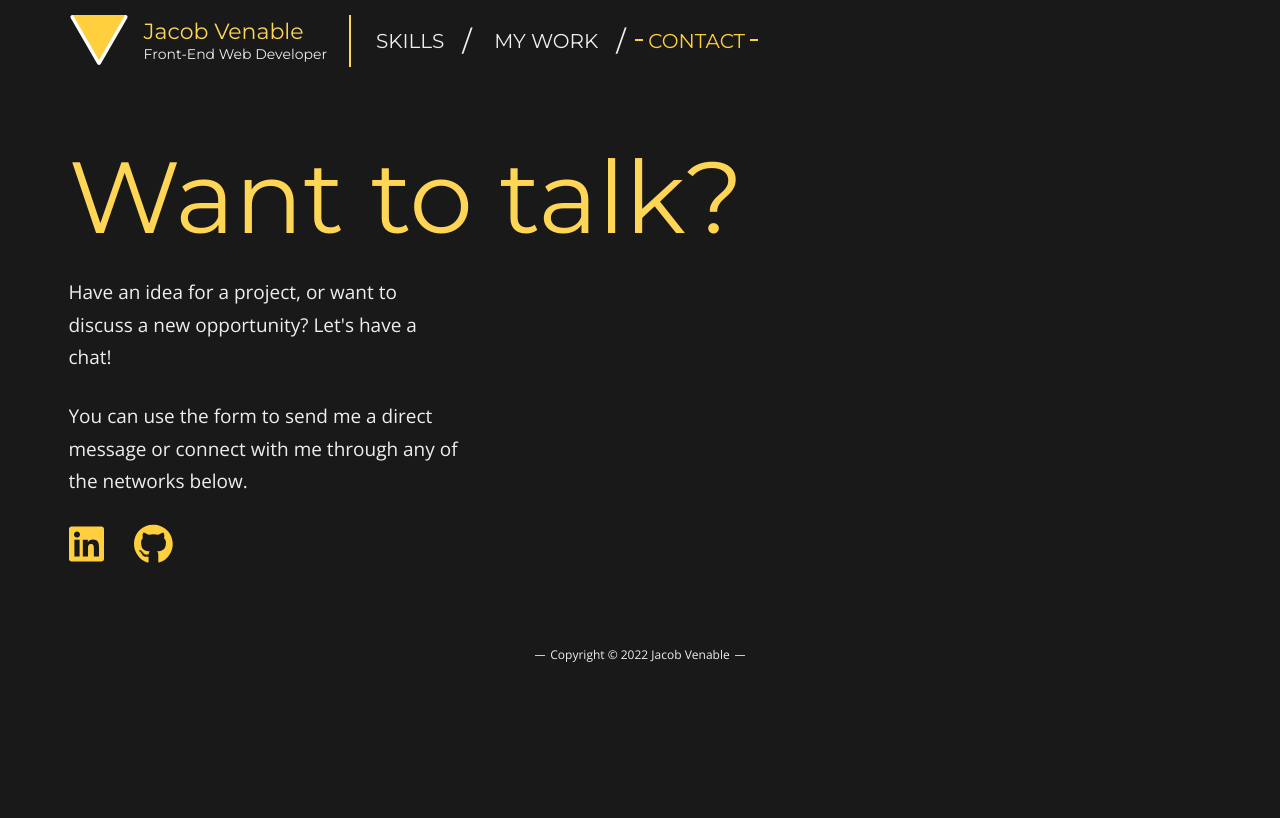
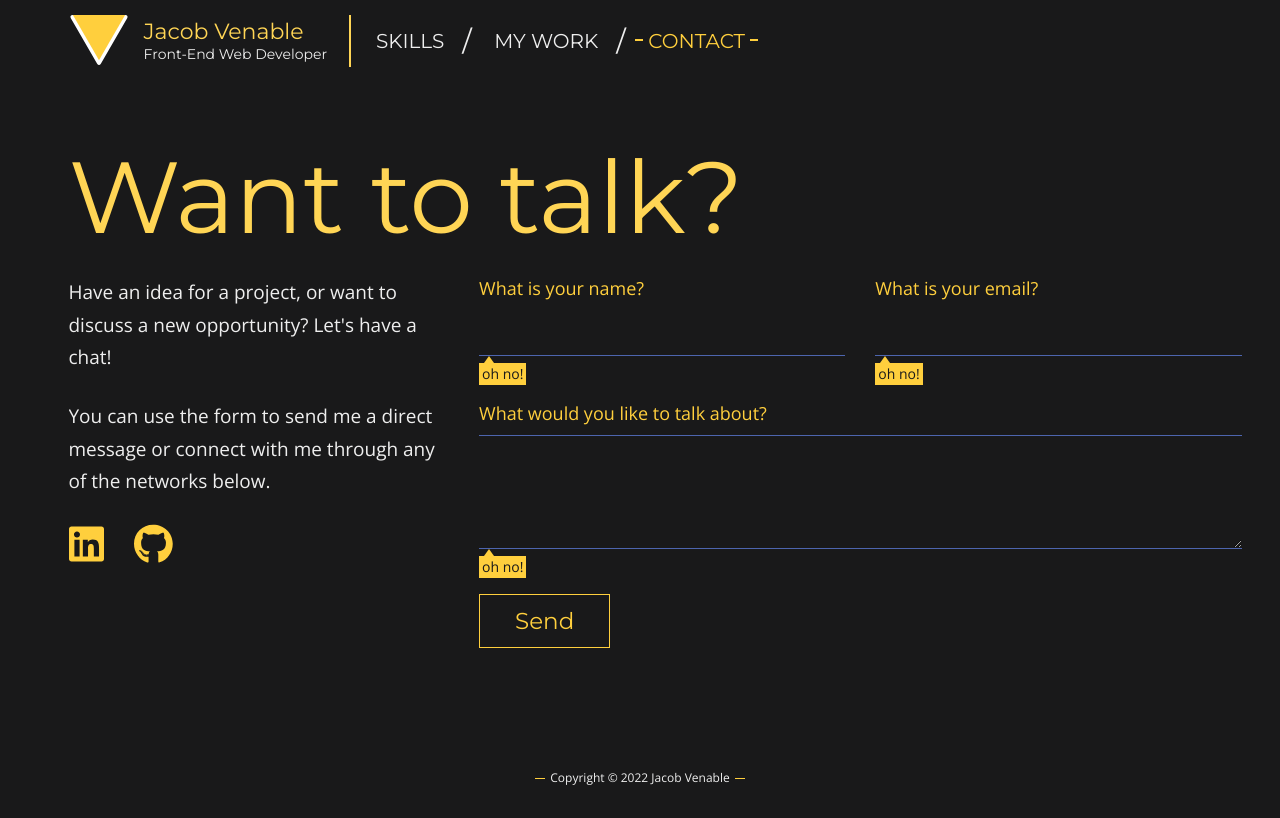
Before and after one commit to jacobvenable/portfolio-nextjs, a Next.js app: page /contact in a window 1280 px wide. Built offline with nearby package versions, Linux system fonts and the light colour scheme.

Commit message:
feat: add initial contact from to contact page

```diff
--- /dev/null
+++ b/components/ContactForm/ContactForm.tsx
@@ -0,0 +1,49 @@
+import classNames from "classnames";
+import React from "react";
+
+import styles from "./ContactForm.module.scss";
+import Button from "components/Button";
+import Input from "components/Input";
+
+const ContactForm: React.FC = () => {
+  return (
+    <form
+      action="/contact"
+      className={styles.form}
+      data-netlify="true"
+      data-netlify-honeypot="sweet-honey"
+      data-netlify-recaptcha="true"
+      method="post"
+      name="contact"
+    >
+      <Input
+        className={classNames([styles.input, styles.detail])}
+        error="oh no!"
+        label="What is your name?"
+        name="name"
+        required={true}
+      />
+      <Input
+        className={classNames([styles.input, styles.detail])}
+        error="oh no!"
+        label="What is your email?"
+        name="email"
+        required={true}
+        type="email"
+      />
+      <Input
+        className={classNames([styles.input, styles.message])}
+        error="oh no!"
+        label="What would you like to talk about?"
+        name="message"
+        required={true}
+        type="textarea"
+      />
+      <Button className={styles.button} color="yellow-light" type="submit">
+        Send
+      </Button>
+    </form>
+  );
+};
+
+export default ContactForm;
--- /dev/null
+++ b/components/ContactForm/index.ts
@@ -0,0 +1 @@
+export { default } from "./ContactForm";
--- a/pages/contact.tsx
+++ b/pages/contact.tsx
@@ -2,6 +2,7 @@ import { faGithub, faLinkedin } from "@fortawesome/free-brands-svg-icons";
 import { FontAwesomeIcon } from "@fortawesome/react-fontawesome";
 
 import Button from "components/Button";
+import ContactForm from "components/ContactForm";
 import ContentContainer from "components/ContentContainer";
 import Grid from "components/Grid";
 import Link, { LinkProps } from "components/Link";
@@ -12,7 +13,7 @@ const ContactPage = () => {
   return (
     <ContentContainer>
       <Typography variant="h1">Want to talk?</Typography>
-      <Grid.Container>
+      <Grid.Container padded>
         <Grid.Item medium={35}>
           <Typography>
             Have an idea for a project, or want to discuss a new opportunity?
@@ -50,7 +51,7 @@ const ContactPage = () => {
           </Stack>
         </Grid.Item>
         <Grid.Item medium={65}>
-          <></>
+          <ContactForm />
         </Grid.Item>
       </Grid.Container>
     </ContentContainer>
```
